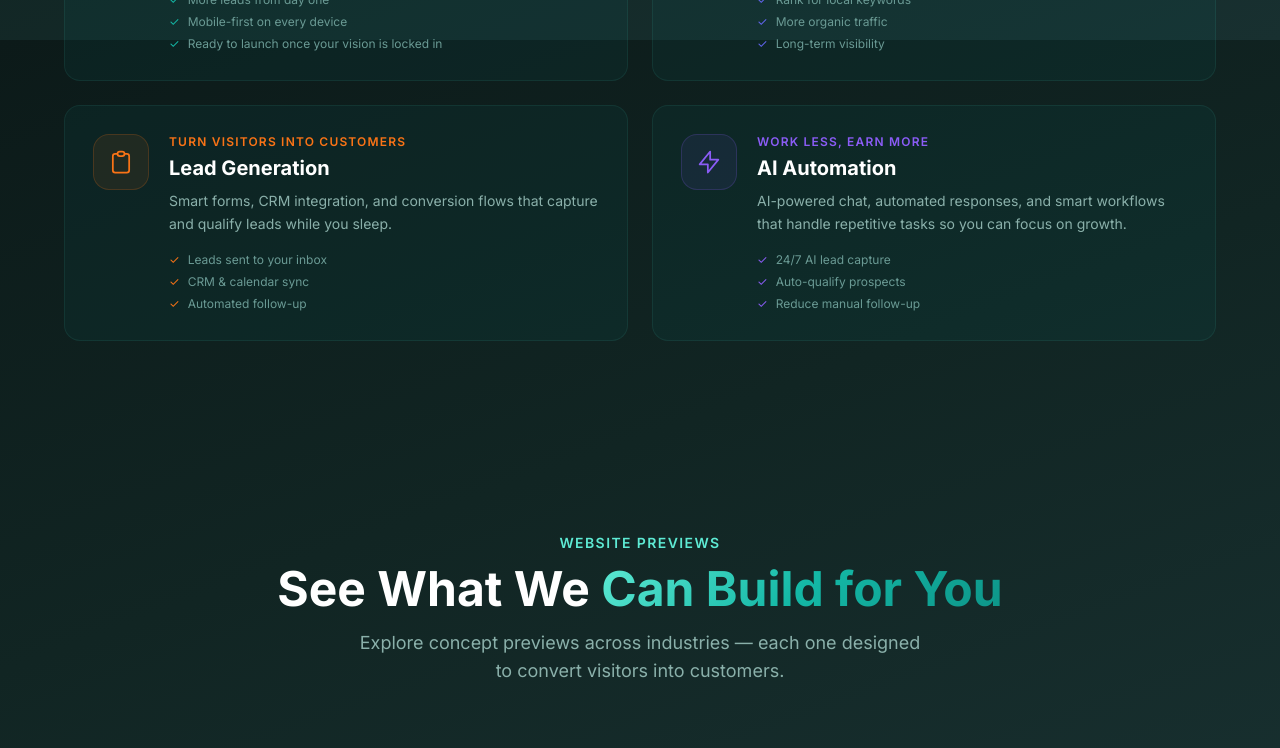
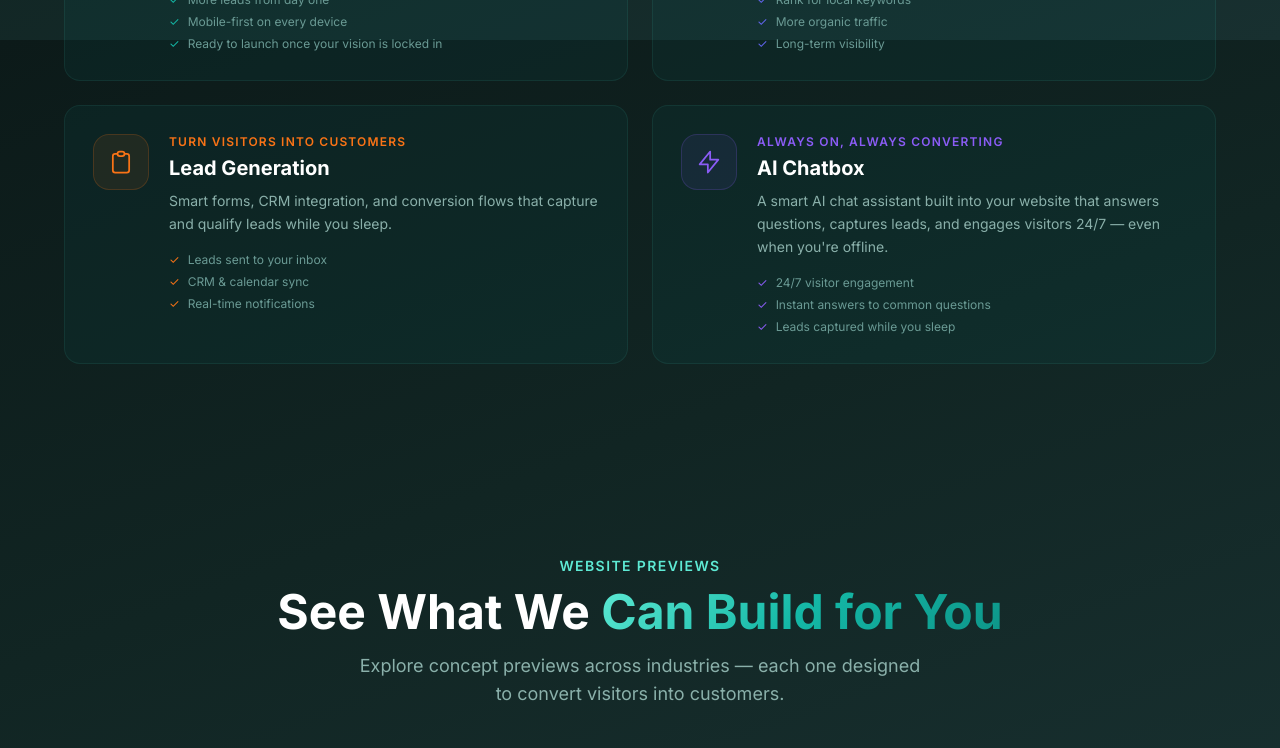
Before and after one commit to seansitesparkweb/sitesparkweb, a React (Vite) app: page / in a window 1280 px wide. Shown: the part 1560-2308 px from the top of the page. Built offline with nearby package versions, Linux system fonts and the light colour scheme.

Commit message:
Replace automation/follow-up references with AI chatbox

```diff
--- a/src/components/Pricing.jsx
+++ b/src/components/Pricing.jsx
@@ -3,7 +3,7 @@ const features = [
   'Mobile-responsive on every device',
   'Lead capture & CRM integration',
   'On-page SEO optimization',
-  'AI chat & automation (optional)',
+  'AI chatbox integration (optional)',
   'Monthly SEO & content (optional)',
   'Revisions until you are 100% happy',
 ]
--- a/src/components/Process.jsx
+++ b/src/components/Process.jsx
@@ -2,7 +2,7 @@ const steps = [
   { num: '01', title: 'Attract',   desc: 'A professionally designed website makes your business the obvious choice — pulling in qualified visitors from Google and word of mouth.', color: '#5eead4', icon: '🎯' },
   { num: '02', title: 'Convert',   desc: 'Smart layouts, compelling copy, and strategic CTAs turn those visitors into real leads — calls, form fills, and booked appointments.',    color: '#2dd4bf', icon: '⚡' },
   { num: '03', title: 'Scale',     desc: 'With SEO and lead generation running, your pipeline grows steadily. More traffic, more leads, more revenue — month after month.',       color: '#14b8a6', icon: '📈' },
-  { num: '04', title: 'Automate',  desc: 'AI automation handles follow-ups, qualifies leads, and keeps your calendar full — so you spend time on clients, not admin.',           color: '#0d9488', icon: '🤖' },
+  { num: '04', title: 'Automate',  desc: 'An AI chatbox on your site engages every visitor instantly — answering questions, capturing leads, and converting interest into action around the clock.', color: '#0d9488', icon: '🤖' },
 ]
 
 export default function Process() {
--- a/src/components/Services.jsx
+++ b/src/components/Services.jsx
@@ -33,7 +33,7 @@ const services = [
     tagline: 'Turn visitors into customers',
     desc: 'Smart forms, CRM integration, and conversion flows that capture and qualify leads while you sleep.',
     color: '#f97316',
-    results: ['Leads sent to your inbox', 'CRM & calendar sync', 'Automated follow-up'],
+    results: ['Leads sent to your inbox', 'CRM & calendar sync', 'Real-time notifications'],
   },
   {
     icon: (
@@ -41,11 +41,11 @@ const services = [
         <path strokeLinecap="round" strokeLinejoin="round" strokeWidth={1.5} d="M13 10V3L4 14h7v7l9-11h-7z" />
       </svg>
     ),
-    title: 'AI Automation',
-    tagline: 'Work less, earn more',
-    desc: 'AI-powered chat, automated responses, and smart workflows that handle repetitive tasks so you can focus on growth.',
+    title: 'AI Chatbox',
+    tagline: 'Always on, always converting',
+    desc: 'A smart AI chat assistant built into your website that answers questions, captures leads, and engages visitors 24/7 — even when you\'re offline.',
     color: '#8b5cf6',
-    results: ['24/7 AI lead capture', 'Auto-qualify prospects', 'Reduce manual follow-up'],
+    results: ['24/7 visitor engagement', 'Instant answers to common questions', 'Leads captured while you sleep'],
   },
 ]
 
```
